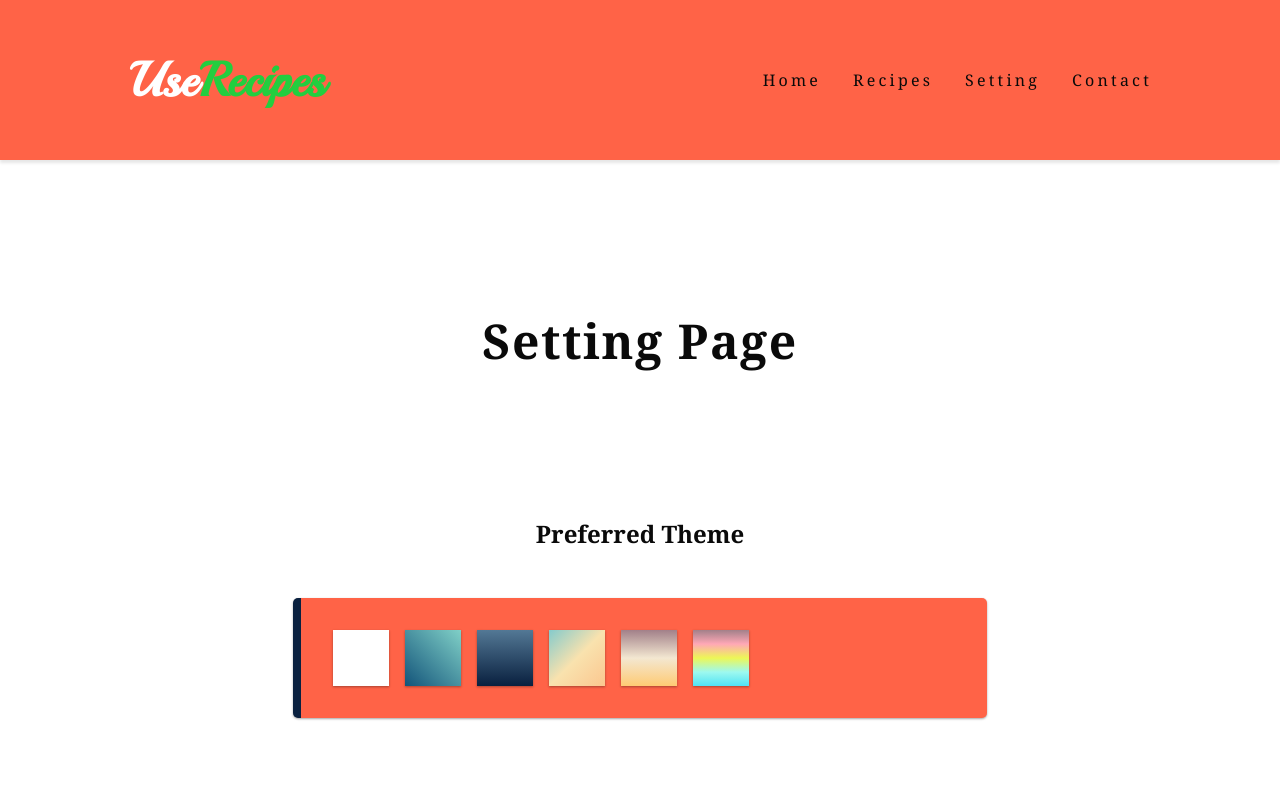
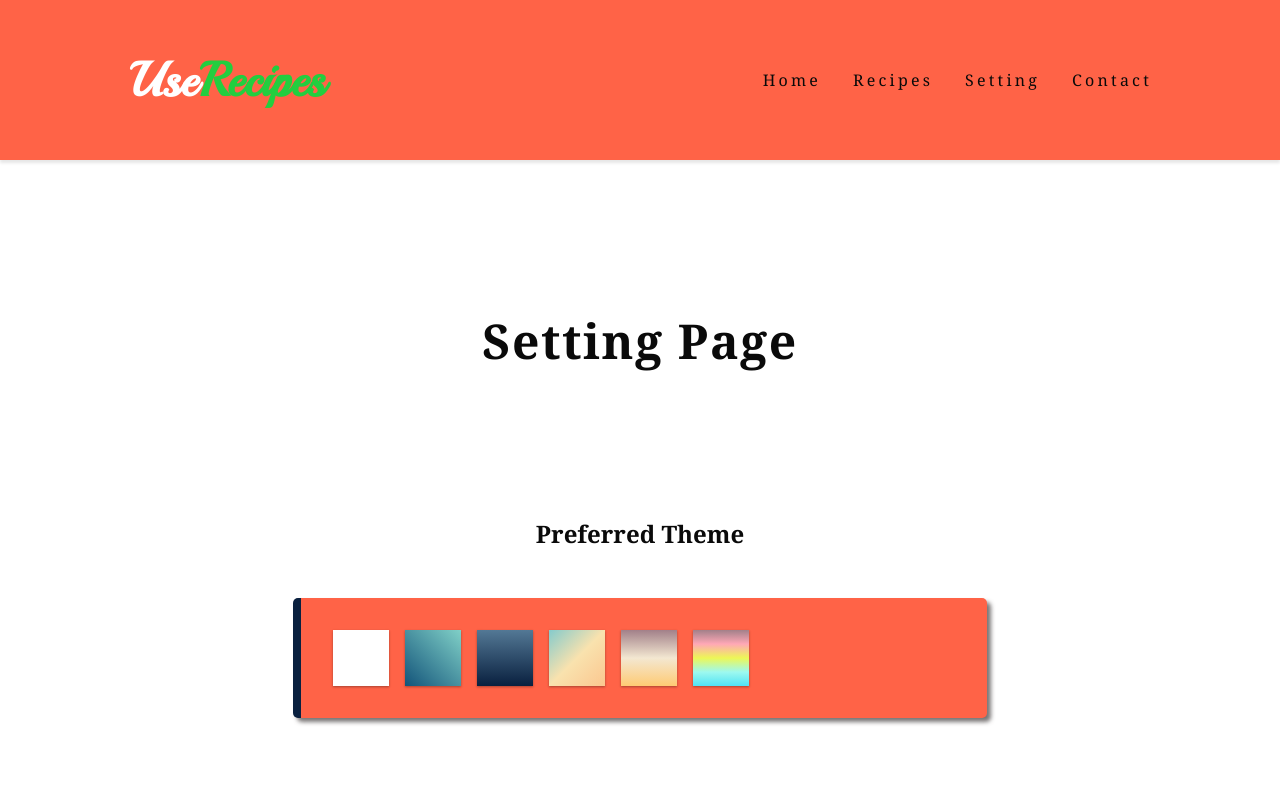
Before and after one commit to PikchuCheng/react-project-deployment, a React (Vite) app: page /setting in a window 1280 px wide. Shown: the top 800 px of the page. Built offline with nearby package versions, Linux system fonts and the light colour scheme; a web font is replaced by a local one.

Commit message:
the recipes is kaput

```diff
--- a/src/pages/Setting.jsx
+++ b/src/pages/Setting.jsx
@@ -9,7 +9,7 @@ export default function Setting() {
     "--background-color": "#fff",
     "--background-light": "rgb(223, 216, 216)",
     "--primary-color": "rgb(255, 99, 71)",
-    "--box-shadow": "rgba(0, 0, 0, 0.12) 0px 1px 3px, rgba(0, 0, 0, 0.24) 0px 1px 2px",
+    "--box-shadow": "4px 4px 4px rgba(74, 69, 69, 0.736)",
     "--text-color": "#0A0A0A",
     "--text-light": "rgb(255, 105, 180)",
     "--font-family": "Georgia, serif",
@@ -23,13 +23,13 @@ export default function Setting() {
   const themes = [
     {
       "--background": "#fff",
-      "--box-shadow": "rgba(0, 0, 0, 0.12) 0px 1px 3px, rgba(0, 0, 0, 0.24) 0px 1px 2px",
+      "--box-shadow": "4px 4px 4px rgba(74, 69, 69, 0.736)",
       "--text-color": "#0A0A0A",
 
     },
     {
       "--background": "linear-gradient(to top right, #13547a, #80d0c7)",
-      "--box-shadow": " rgba(0, 0, 0, 0.12) 0px 1px 3px, rgba(0, 0, 0, 0.24) 0px 1px 2px",
+      "--box-shadow": " 4px 4px 4px rgba(74, 69, 69, 0.736)",
       "--text-color": "#fff",
 
     },
--- a/src/style/index.scss
+++ b/src/style/index.scss
@@ -1,7 +1,7 @@
 :root {
     --background: #fff;
     --background-light: rgb(223, 216, 216);
-    --box-shadow: rgba(0, 0, 0, 0.12) 0px 1px 3px, rgba(0, 0, 0, 0.24) 0px 1px 2px;
+    --box-shadow: 4px 4px 4px rgba(74, 69, 69, 0.736);
     --primary-color: rgb(130, 226, 218);
     --text-color: black;
     --text-light:rgb(255, 105, 180);
```
